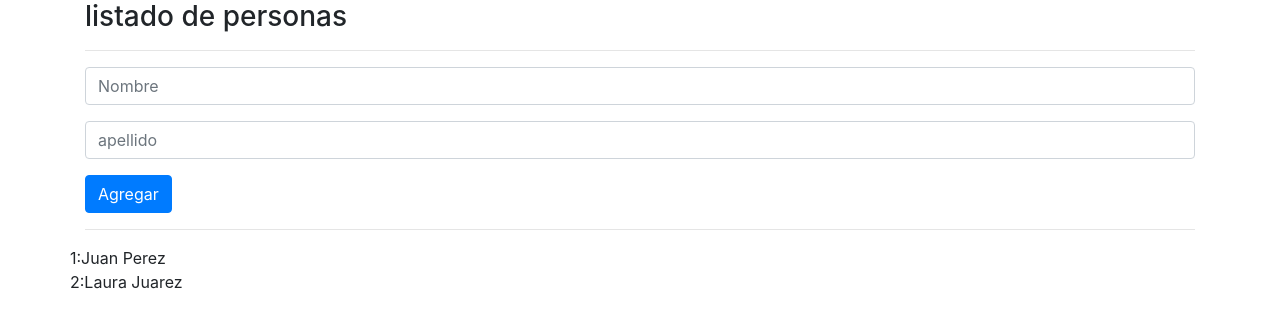
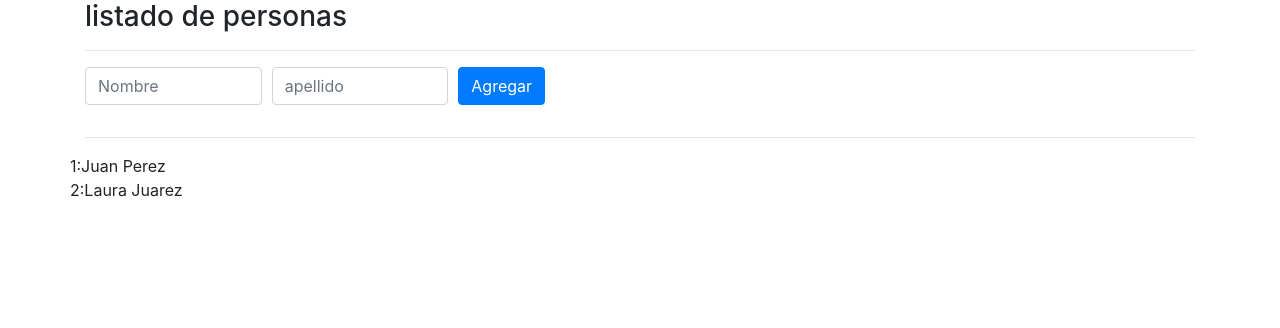
Before and after one commit to tonoanzzu/listado-de-personas, an Angular app: page / in a window 1280 px wide. Shown: the top 328 px of the page. Built offline with nearby package versions, Linux system fonts and the light colour scheme.

Commit message:
Se regresa a una linea el formulario

```diff
--- a/src/app/app.component.html
+++ b/src/app/app.component.html
@@ -4,13 +4,13 @@
   </div>
   <hr>
   <form class="form-row">
-    <div class="form-group col-md-12">
+    <div class="form-group col-md-2">
       <label for="nombre" class="sr-only">Nombre</label>
       <input type="text" name="nombre" id="nombre" placeholder="Nombre"
       class="form-control"
       [(ngModel)]="nombreInput">
     </div>
-    <div class="form-group col-md-12">
+    <div class="form-group col-md-2">
         <label for="apellido" class="sr-only">Apellido</label>
         <input type="text" name="apellido" id="apellido" placeholder="apellido"
         class="form-control"
```
